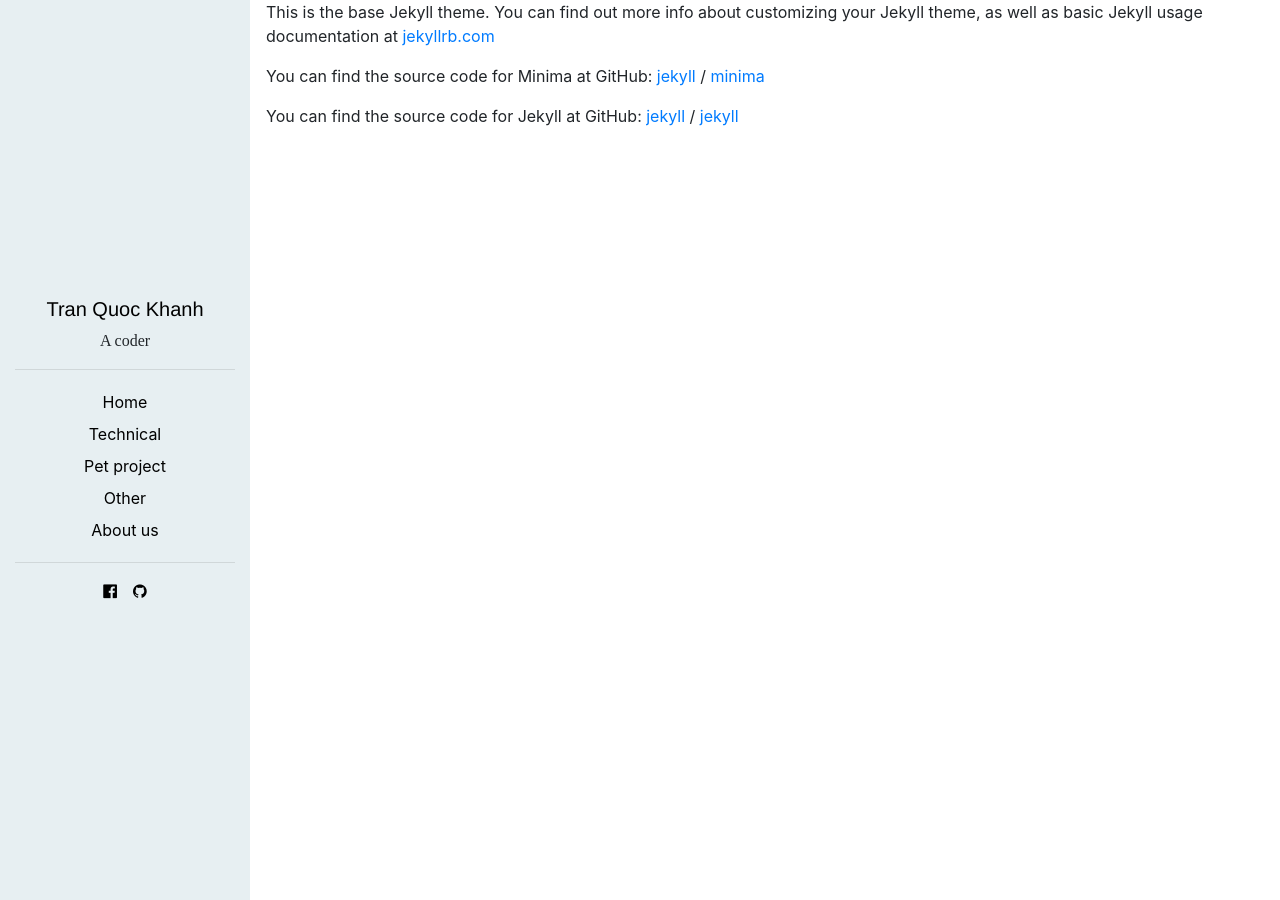
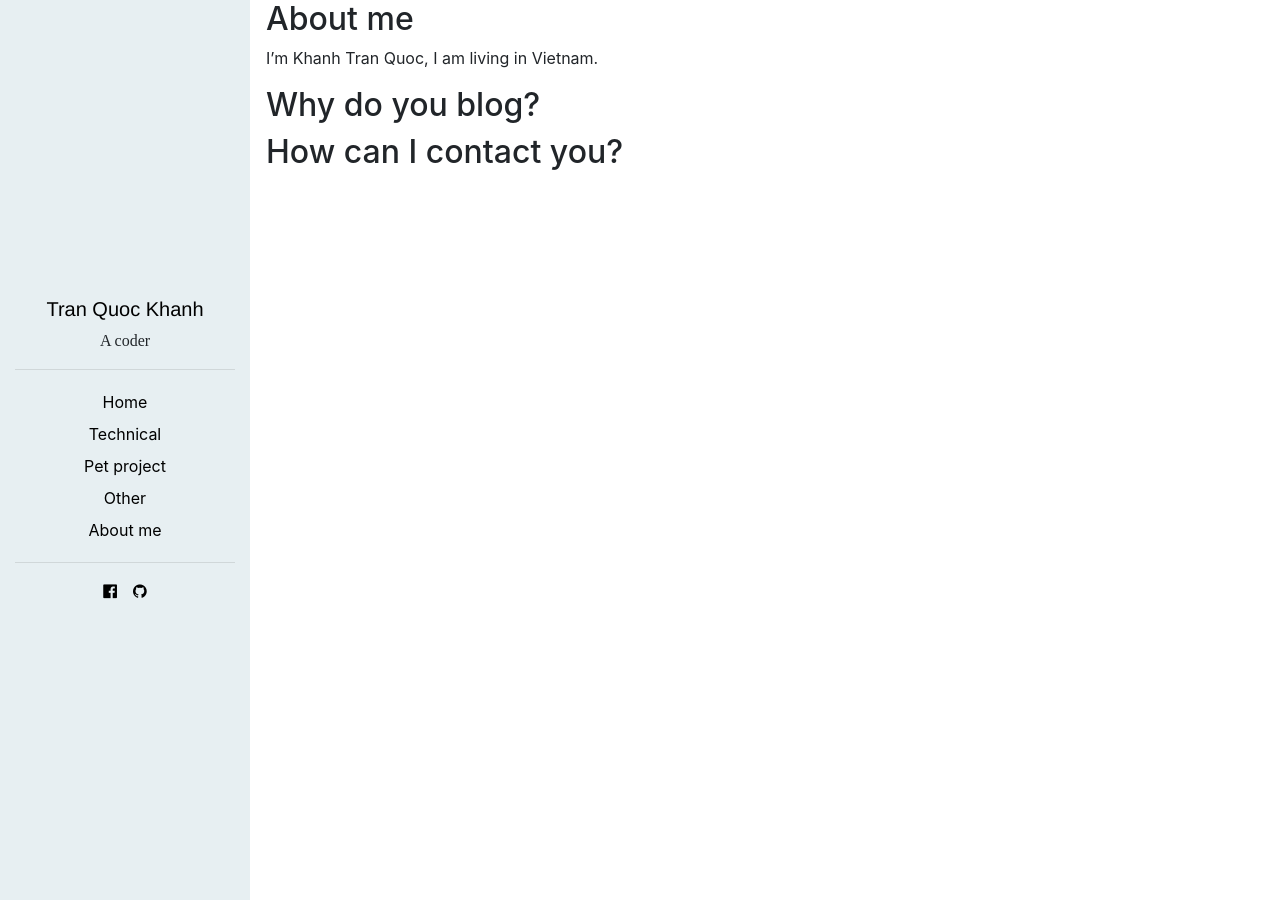
Before and after one commit to khanhtrancse/khanhtrancse.github.io, a Jekyll site: the page built from about.md, in a window 1280 px wide. Built offline with Jekyll 4.4.1, drawn with Linux system fonts in a browser that asks for light colours.

Commit message:
Update UI

```diff
--- a/_includes/navigation.html
+++ b/_includes/navigation.html
@@ -29,7 +29,7 @@
                         <a href="/other" class="side-item menu-item my-1">Other</a>
                     </div>
                     <div class="d-flex justify-content-center">
-                        <a href="/about" class="side-item menu-item my-1">About us</a>
+                        <a href="/about" class="side-item menu-item my-1">About me</a>
                     </div>
                 </div>
             </div>
--- a/_includes/sidebar.html
+++ b/_includes/sidebar.html
@@ -22,7 +22,7 @@
                 <a href="/other" class="menu-item my-1">Other</a>
             </div>
             <div class="d-flex justify-content-center">
-                <a href="/about" class="menu-item my-1">About us</a>
+                <a href="/about" class="menu-item my-1">About me</a>
             </div>
         </div>
 
--- a/about.md
+++ b/about.md
@@ -3,16 +3,8 @@ layout: default
 title: About
 permalink: /about/
 ---
+## About me
+I'm Khanh Tran Quoc, I am living in Vietnam.
+## Why do you blog?
 
-This is the base Jekyll theme. You can find out more info about customizing your Jekyll theme, as well as basic Jekyll usage documentation at [jekyllrb.com](https://jekyllrb.com/)
-
-You can find the source code for Minima at GitHub:
-[jekyll][jekyll-organization] /
-[minima](https://github.com/jekyll/minima)
-
-You can find the source code for Jekyll at GitHub:
-[jekyll][jekyll-organization] /
-[jekyll](https://github.com/jekyll/jekyll)
-
-
-[jekyll-organization]: https://github.com/jekyll
+## How can I contact you?
```
Also changed, not shown: 10 other files.
